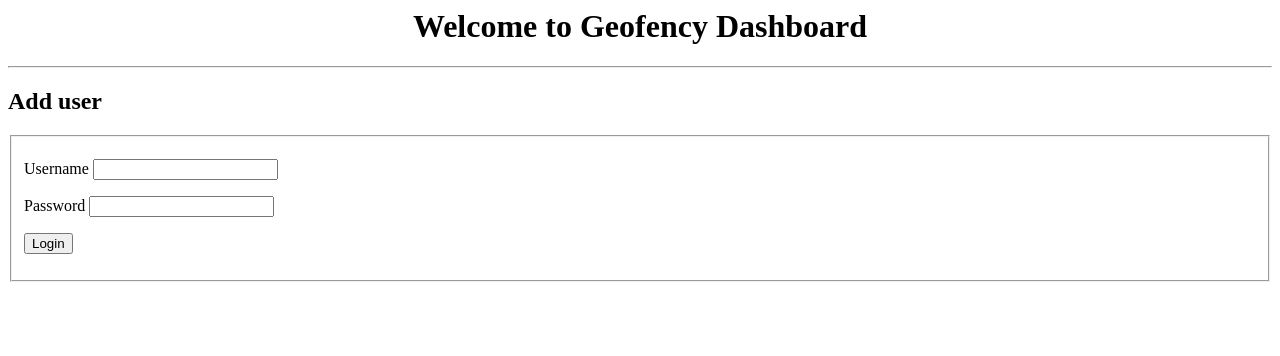
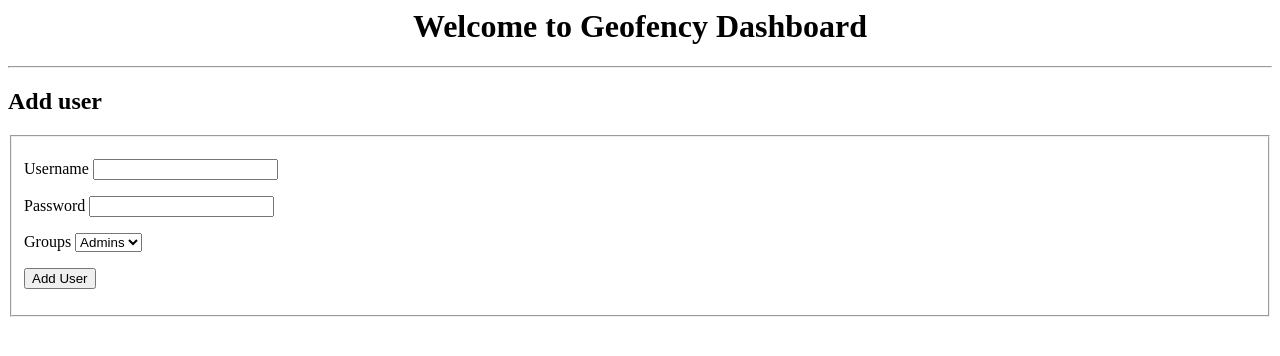
Before and after one commit to unixtime/geofency, a PHP site: page /dashboard.php in a window 1280 px wide. Shown: the top 356 px of the page. Run offline with PHP 8.4, Linux system fonts and the light colour scheme; some libraries are stand-ins or nearby versions.

Commit message:
Added group to user submit
Allow admin to add new user to selected group

```diff
--- a/admin/dashboard.php
+++ b/admin/dashboard.php
@@ -109,8 +109,15 @@ else
 <input type="password" id="password" name="password" value="" maxlength="20" />
 </p>
 <p>
+<label for="groups">Groups</label>
+<select name="group_id">
+<option value="1">Admins</option>
+<option value="2">Users</option>
+</select>
+</p>
+<p>
 <input type="hidden" name="form_token" value="<?php echo $form_token; ?>" />
-<input type="submit" value="Login" />
+<input type="submit" value="Add User" />
 </p>
 </fieldset>
 </form>
```
Also changed, not shown: admin/addusersubmit.php (+6 -5 lines).
